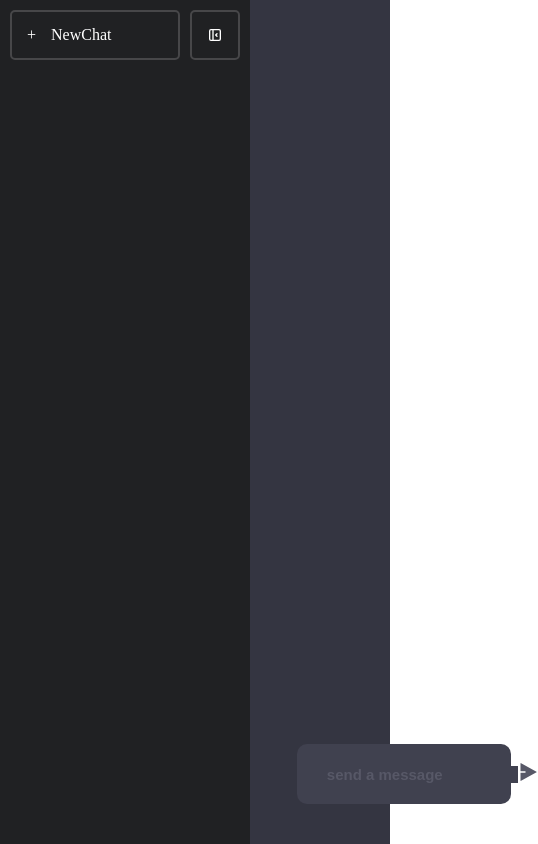
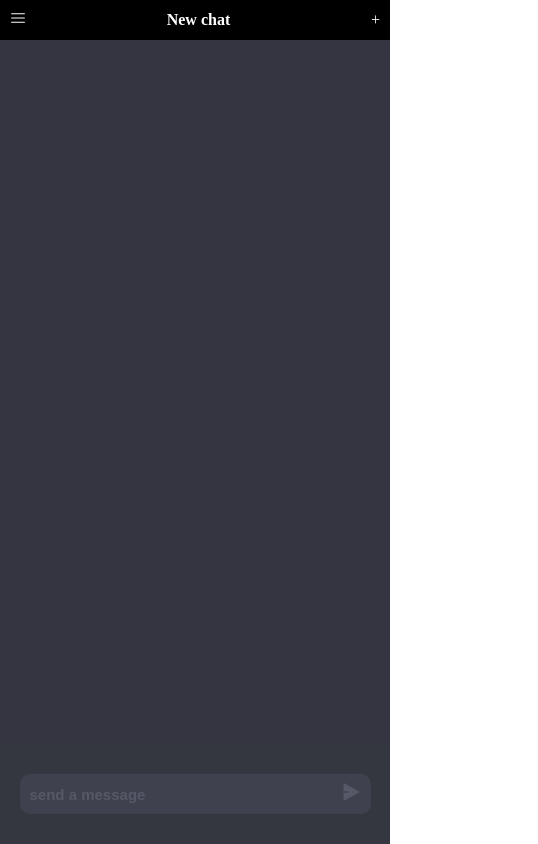
Before and after one commit to Dcode-k/ChatGpt_2.0, a React (Create React App) app: page / in a window 390 px wide. Shown: the whole page, 538 px wide, since content can reach past the window. Built offline with nearby package versions, Linux system fonts and the light colour scheme.

Commit message:
make mobile ui

```diff
--- a/src/App.css
+++ b/src/App.css
@@ -1,3 +1,9 @@
 .App{
     display: flex;
 }
+
+@media (max-width:768px){
+   .App{
+    flex-direction: column;
+   }
+}
--- a/src/App.js
+++ b/src/App.js
@@ -2,11 +2,26 @@
 import './App.css';
 import SideBar from './components/SideBar/SideBar';
 import ChatPart from './components/ChatPart/ChatPart';
+import { useEffect, useState } from 'react';
+import MobileHeader from './components/MobileHeader/MobileHeader';
 
 function App() {
+  const [width, setWidth] = useState(window.innerWidth);
+
+  function handleWindowSizeChange() {
+      setWidth(window.innerWidth);
+  }
+  useEffect(() => {
+      window.addEventListener('resize', handleWindowSizeChange);
+      return () => {
+          window.removeEventListener('resize', handleWindowSizeChange);
+      }
+  }, []);
+
+  const isMobile = width <= 768;
   return (
     <div className="App">
-      <SideBar/>
+      {isMobile ? <MobileHeader/>:<SideBar/>}
       <ChatPart/>
     </div>
   );
--- a/src/components/ChatMessage/ChatMessage.jsx
+++ b/src/components/ChatMessage/ChatMessage.jsx
@@ -3,7 +3,6 @@ import logo from '../../assets/chatgpt_logo.png'
 
 const ChatMessage=({messageLog})=>{
     return (
-       <>
        <div className={messageLog.user==="me"?styles.usermessage_container:styles.chatgptmessage_container}>
             <div className={messageLog.user==="me"?styles.user_avatar:styles.chatgpt_avatar}>
               <img src={logo} alt="chatgpt_logo" />
@@ -12,7 +11,6 @@ const ChatMessage=({messageLog})=>{
               {messageLog.message}
             </div>
           </div>
-       </>
 
     )
 }
--- a/src/components/ChatMessage/ChatMessage.module.css
+++ b/src/components/ChatMessage/ChatMessage.module.css
@@ -5,6 +5,7 @@
     align-items: center;
     gap: 20px;
     padding: 20px 12vw;
+    margin: 20px 0;
 }
 
 .user_avatar{
--- a/src/components/ChatPart/ChatPart.jsx
+++ b/src/components/ChatPart/ChatPart.jsx
@@ -7,10 +7,9 @@ const ChatPart = () => {
   const [searchPrompt, setSearchPrompt] = useState("");
   const [chatLog, setChatLog] = useState([]);
 
-// function clearAllChats(){
-//   setChatLog([]);
-// }
 
+
+//handelsearchSubmit function
   async function handleSearchSubmit(e) {
     e.preventDefault();
     const userChatLog = [
@@ -19,8 +18,8 @@ const ChatPart = () => {
     ];
     setSearchPrompt("");
     setChatLog(userChatLog);
-
-    const response = await fetch("http://localhost:3001", {
+     console.log(searchPrompt)
+    const response = await fetch("https://chatgpt-server-428w.onrender.com", {
       method: "post",
       headers: {
         "content-type": "application/json",
@@ -30,9 +29,11 @@ const ChatPart = () => {
       }),
     });
     const data = await response.json();
-    data &&
-      setChatLog([...userChatLog, { user: "gpt", message: `${data.message}` }]);
+    console.log(data);
+    data && setChatLog([...userChatLog, { user: "gpt", message: `${data.message}` }]);
   }
+
+
   return (
     <div className={styles.chatpart_container}>
       <div className={styles.main_container}>
@@ -40,6 +41,7 @@ const ChatPart = () => {
           <ChatMessage key={index} messageLog={log} />
         ))}
       </div>
+      <div className={styles.subpart}>
       <div className={styles.search_container}>
         <form onSubmit={(e) => handleSearchSubmit(e)}>
           <input
@@ -54,7 +56,8 @@ const ChatPart = () => {
           <RiSendPlane2Fill />
         </span>
       </div>
-    </div>
+      </div>
+       </div>
   );
 };
 
--- a/src/components/ChatPart/ChatPart.module.css
+++ b/src/components/ChatPart/ChatPart.module.css
@@ -1,4 +1,5 @@
 .chatpart_container{
+
     position: relative;
     background-color:#343541;
     height: 100vh;
@@ -7,23 +8,37 @@
 }
 
 .main_container{
-   /* background-color: aqua; */
-   height: 100vh;
+   background-color: #343541;
+   height: calc(100vh - 100px);
    overflow-y: scroll;
+   scroll-behavior: smooth;
+
+   /* margin-bottom: 500px; */
+}
+
+.subpart{
+    position: absolute;
+    width:100%;
+    bottom: 0px;
+    height: 100px;
+    background-color: #353740;
+    display: flex;
+    align-items: center;
+    justify-content: center;
+    z-index: 100;
+    overflow-x:auto;
+    background-color: aqua;
 }
 
 .search_container{
     display: flex;
     justify-content: space-between;
     align-items: center;
-    position: absolute;
-    bottom: 40px;
    background-color:#40414f;
    border-radius: 10px;
    height: 60px;
    width: 55vw;
    padding: 0 30px;
-   margin:0 12vw;
 }
 
 .search_input{
@@ -51,3 +66,36 @@
     font-size:20px;
     color:#575867 ;
 }
+
+::-webkit-scrollbar {
+    display: none;
+}
+
+/* Hide scrollbar for IE, Edge, and Firefox */
+html {
+    scrollbar-width: none;
+    -ms-overflow-style: none;
+}
+
+
+
+/* //mobile css */
+
+@media (max-width:768px){
+   .chatpart_container{
+    width: 100vw;
+    height: calc(100vh - 40px);
+   }
+   .subpart{
+    background-color: #353740;
+    display: flex;
+    align-items: center;
+    z-index: 100;
+}
+
+.search_container{
+   height: 40px;
+   width: 90vw;
+   padding: 0 10px;
+}
+}
--- /dev/null
+++ b/src/components/MobileHeader/MobileHeader.jsx
@@ -0,0 +1,18 @@
+import styles from './MobileHeader.module.css'
+import {RxHamburgerMenu} from 'react-icons/rx'
+
+const MobileHeader=()=>{
+    return (
+        <div className={styles.header_container}>
+           <div className={styles.hamburger}>
+               <RxHamburgerMenu/>
+           </div>
+           <h4>New chat</h4>
+           <div className={styles.plusicon}>
+                +
+           </div>
+        </div>
+    )
+}
+
+export default MobileHeader;
--- /dev/null
+++ b/src/components/MobileHeader/MobileHeader.module.css
@@ -0,0 +1,13 @@
+.header_container{
+    background-color: #000000;
+    color: white;
+    display: flex;
+    width: 100vw;
+    height: 40px;
+    justify-content: space-between;
+    align-items: center;
+    padding: 0 10px;
+    position: sticky;
+    top: 0;
+    z-index: 100;
+}
--- a/src/components/SideBar/SideBar.jsx
+++ b/src/components/SideBar/SideBar.jsx
@@ -13,10 +13,10 @@ const SideBar=()=>{
              </div>
           </div>
           <div>
-
           </div>
         </div>
     )
 }
 
+
 export default SideBar;
--- a/src/index.css
+++ b/src/index.css
@@ -3,3 +3,6 @@
     padding: 0;
     box-sizing: border-box;
 }
+.body{
+    --scrollbar-width: calc(100vw - 100%)
+}
```
